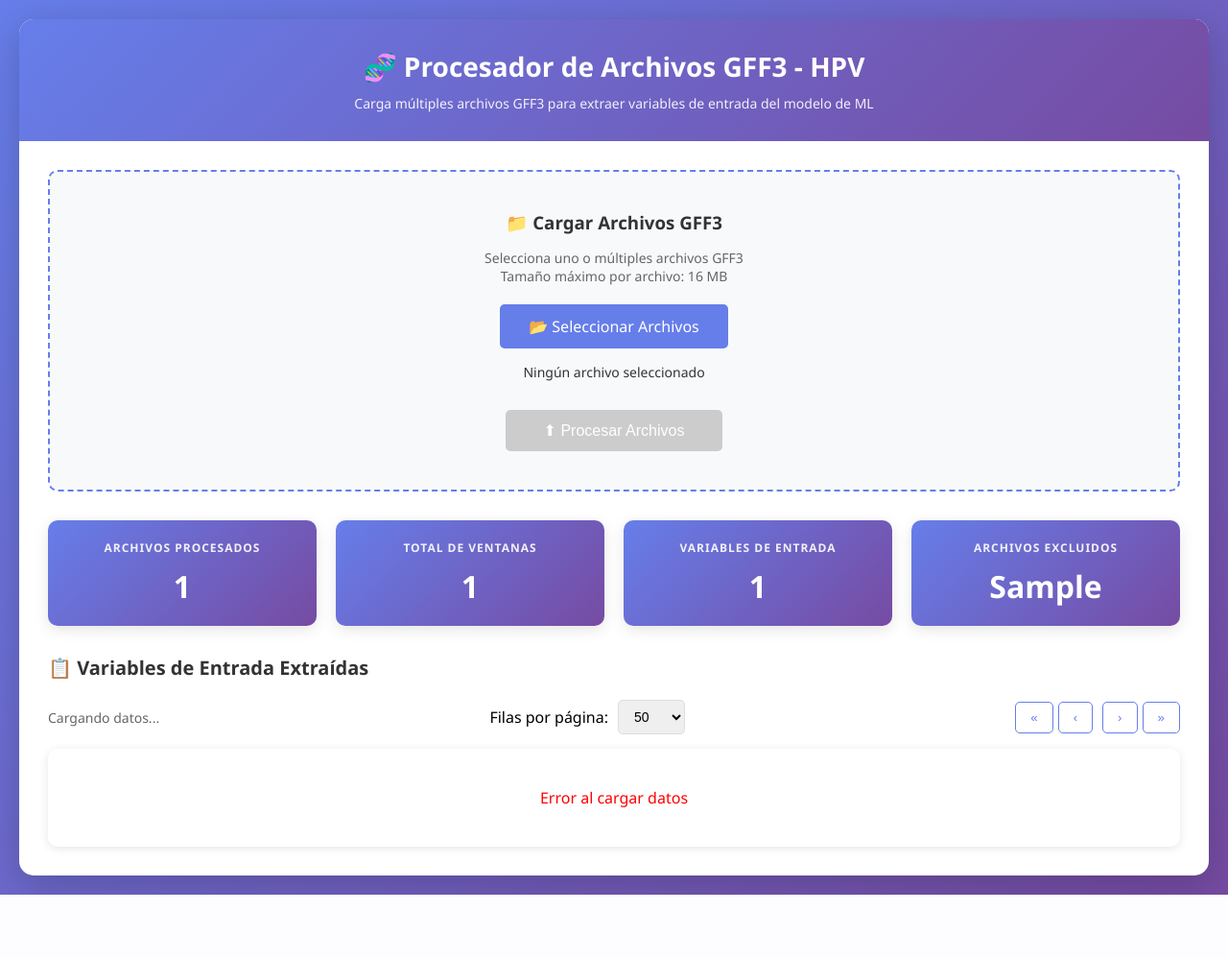
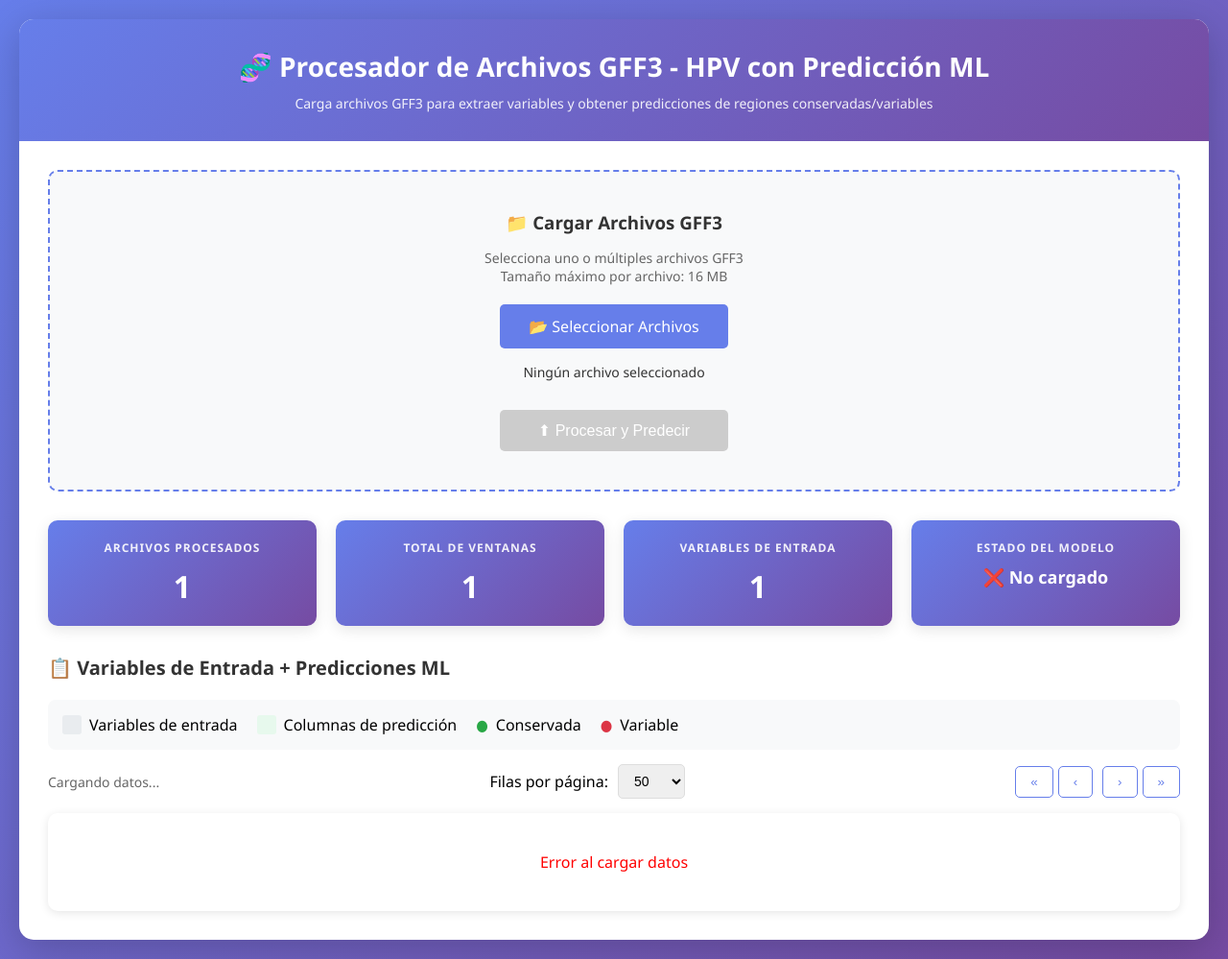
Before and after one commit to MarquezJean1/titulacion2026, a Flask app: template templates/index.html in a window 1280 px wide. Shown: the whole page at 96% size. Before the commit the page ends 932 px from the top, so only its background shows below. Run offline with Flask 3, Linux system fonts and the light colour scheme; the template is opened without the code that fills it: most values are stand-ins (such as "Sample title", 1, 10 or a date in 2020).

Commit message:
fix al leer las variables

```diff
--- a/app.py
+++ b/app.py
@@ -6,6 +6,7 @@
 from collections import Counter
 import math
 import re
+import pickle
 
 app = Flask(__name__)
 app.secret_key = 'tu_clave_secreta_aqui'
@@ -15,6 +16,20 @@
 ALLOWED_EXTENSIONS = {'gff3', 'gff'}
 
 os.makedirs(app.config['UPLOAD_FOLDER'], exist_ok=True)
+
+# ============================================================================
+# CARGAR MODELO Y SCALER
+# ============================================================================
+try:
+    with open('modelo_random_forest.pkl', 'rb') as archivo:
+        modelo = pickle.load(archivo)
+    with open('scaler.pkl', 'rb') as archivo:
+        scaler = pickle.load(archivo)
+    print("✅ Modelo y scaler cargados exitosamente")
+except Exception as e:
+    print(f"⚠️  Advertencia: No se pudieron cargar los modelos: {e}")
+    modelo = None
+    scaler = None
 
 # ============================================================================
 # FUNCIONES DE EXTRACCIÓN (del código original)
@@ -177,6 +192,73 @@
             return 'C', gen['nombre']
     return 'V', 'Intergénica'
 
+# ============================================================================
+# FUNCIÓN DE PREDICCIÓN
+# ============================================================================
+
+def predecir_region_genomica(datos_ventana):
+    """
+    Hace predicción usando el modelo cargado.
+    Filtra solo las variables que el modelo espera.
+    """
+    if modelo is None or scaler is None:
+        return {
+            'prediccion': 'N/A',
+            'prob_conservada': 0.0,
+            'prob_variable': 0.0
+        }
+
+    try:
+        # Variables que el modelo espera (SIN posicion_relativa)
+        variables_modelo = [
+            'freq_A', 'freq_T', 'freq_C', 'freq_G',
+            'contenido_GC',
+            'GC_skew', 'AT_skew',
+            'entropia_shannon',
+            'dinuc_AA', 'dinuc_AT', 'dinuc_CG', 'dinuc_GC', 'dinuc_TA', 'dinuc_TT',
+            'conservacion_posicional'
+        ]
+
+        # Filtrar solo las variables que el modelo necesita
+        datos_filtrados = {k: v for k, v in datos_ventana.items() if k in variables_modelo}
+
+        # Verificar que tengamos todas las variables necesarias
+        if len(datos_filtrados) != len(variables_modelo):
+            faltantes = set(variables_modelo) - set(datos_filtrados.keys())
+            print(f"⚠️ Faltan variables: {faltantes}")
+            return {
+                'prediccion': 'Error',
+                'prob_conservada': 0.0,
+                'prob_variable': 0.0
+            }
+
+        # Convertir a DataFrame con el orden correcto
+        df_input = pd.DataFrame([datos_filtrados])[variables_modelo]
+
+        # Escalar
+        df_scaled = scaler.transform(df_input)
+
+        # Predecir
+        prediccion = modelo.predict(df_scaled)[0]
+        probabilidad = modelo.predict_proba(df_scaled)[0]
+
+        resultado = {
+            'prediccion': 'Conservada' if prediccion == 1 else 'Variable',
+            'prob_conservada': round(float(probabilidad[1]), 4),
+            'prob_variable': round(float(probabilidad[0]), 4)
+        }
+
+        return resultado
+    except Exception as e:
+        print(f"Error en predicción: {e}")
+        import traceback
+        traceback.print_exc()
+        return {
+            'prediccion': 'Error',
+            'prob_conservada': 0.0,
+            'prob_variable': 0.0
+        }
+
 def procesar_multiples_gff3(archivos_gff3, tamano_ventana=100, paso=50):
     """Procesa múltiples archivos GFF3 y retorna DataFrame con variables"""
 
@@ -274,6 +356,7 @@
 
 # Variable global para almacenar el dataset procesado
 dataset_global = None
+dataset_completo_global = None  # Incluye predicciones
 excluidas_global = None
 
 @app.route('/')
@@ -282,7 +365,7 @@
 
 @app.route('/upload', methods=['POST'])
 def upload_file():
-    global dataset_global, excluidas_global
+    global dataset_global, dataset_completo_global, excluidas_global
 
     if 'files[]' not in request.files:
         flash('No se seleccionaron archivos')
@@ -315,39 +398,55 @@
             flash('Error: Todas las secuencias contienen códigos IUPAC')
             return redirect(url_for('index'))
 
-        # Extraer solo variables de entrada
+        # Extraer solo variables de entrada para predicción
         columnas_excluir = ['etiqueta', 'region_genomica', 'variante',
                            'inicio_ventana', 'fin_ventana', 'longitud_ventana']
 
         columnas_entrada = [col for col in df.columns if col not in columnas_excluir]
 
-        # Guardar en variables globales
+        # Guardar dataset de entrada
         dataset_global = df[columnas_entrada].copy()
+
+        # HACER PREDICCIONES
+        print("🤖 Realizando predicciones...")
+        predicciones = []
+        for idx, row in dataset_global.iterrows():
+            pred = predecir_region_genomica(row.to_dict())
+            predicciones.append(pred)
+
+        # Crear DataFrame con predicciones
+        df_predicciones = pd.DataFrame(predicciones)
+
+        # Combinar variables de entrada + predicciones
+        dataset_completo_global = pd.concat([dataset_global, df_predicciones], axis=1)
+
         excluidas_global = excluidas
 
-        flash(f'✅ {len(archivos_guardados)} archivos procesados exitosamente')
+        flash(f'✅ {len(archivos_guardados)} archivos procesados y {len(dataset_completo_global)} predicciones realizadas')
 
         # Preparar datos para la vista
         datos = {
-            'total_filas': len(dataset_global),
+            'total_filas': len(dataset_completo_global),
             'total_columnas': len(columnas_entrada),
-            'columnas': columnas_entrada,
             'total_archivos': len(archivos_guardados),
-            'archivos_excluidos': len(excluidas)
+            'archivos_excluidos': len(excluidas),
+            'modelo_cargado': modelo is not None
         }
 
         return render_template('index.html', datos=datos)
 
     except Exception as e:
         flash(f'Error al procesar archivos: {str(e)}')
+        import traceback
+        traceback.print_exc()
         return redirect(url_for('index'))
 
 @app.route('/get_data')
 def get_data():
-    """Endpoint para obtener datos paginados"""
-    global dataset_global
+    """Endpoint para obtener datos paginados con predicciones"""
+    global dataset_completo_global
 
-    if dataset_global is None:
+    if dataset_completo_global is None:
         return jsonify({'error': 'No hay datos cargados'}), 400
 
     page = int(request.args.get('page', 1))
@@ -356,16 +455,21 @@
     start_idx = (page - 1) * per_page
     end_idx = start_idx + per_page
 
-    total_rows = len(dataset_global)
+    total_rows = len(dataset_completo_global)
     total_pages = (total_rows + per_page - 1) // per_page
 
     # Obtener datos de la página
-    page_data = dataset_global.iloc[start_idx:end_idx]
+    page_data = dataset_completo_global.iloc[start_idx:end_idx]
+
+    # Separar columnas de variables y predicciones
+    columnas_prediccion = ['prediccion', 'prob_conservada', 'prob_variable']
+    columnas_variables = [col for col in dataset_completo_global.columns if col not in columnas_prediccion]
 
     # Convertir a formato JSON
     data = {
         'rows': page_data.to_dict('records'),
-        'columns': list(dataset_global.columns),
+        'columnas_variables': columnas_variables,
+        'columnas_prediccion': columnas_prediccion,
         'page': page,
         'per_page': per_page,
         'total_rows': total_rows,
--- a/requerimientos.txt
+++ b/requerimientos.txt
@@ -1,6 +1,8 @@
 pip install flask
 pip install pandas
 pip install numpy
+pip install scikit-learn==1.6.1
+
 
 python -m venv venv
 venv\Scripts\activate
--- a/templates/index.html
+++ b/templates/index.html
@@ -3,7 +3,7 @@
 <head>
     <meta charset="UTF-8">
     <meta name="viewport" content="width=device-width, initial-scale=1.0">
-    <title>Procesador de Archivos GFF3 - HPV</title>
+    <title>Procesador de Archivos GFF3 - HPV con ML</title>
     <style>
         * {
             margin: 0;
@@ -155,6 +155,10 @@
             box-shadow: 0 4px 15px rgba(0,0,0,0.1);
         }
 
+        .stat-card.success {
+            background: linear-gradient(135deg, #28a745 0%, #20c997 100%);
+        }
+
         .stat-card h4 {
             font-size: 12px;
             opacity: 0.9;
@@ -262,6 +266,11 @@
             white-space: nowrap;
         }
 
+        /* Columnas de predicción con fondo diferente */
+        th.prediccion-col {
+            background: linear-gradient(135deg, #28a745 0%, #20c997 100%);
+        }
+
         td {
             padding: 12px;
             border-bottom: 1px solid #e9ecef;
@@ -269,12 +278,34 @@
             color: #333;
         }
 
+        /* Columnas de predicción resaltadas */
+        td.prediccion-col {
+            background-color: #e7f9ed;
+            font-weight: 600;
+        }
+
+        td.prediccion-col.conservada {
+            color: #28a745;
+        }
+
+        td.prediccion-col.variable {
+            color: #dc3545;
+        }
+
         tbody tr:hover {
             background-color: #f8f9fa;
         }
 
+        tbody tr:hover td.prediccion-col {
+            background-color: #d4f4dd;
+        }
+
         tbody tr:nth-child(even) {
             background-color: #fafbfc;
+        }
+
+        tbody tr:nth-child(even) td.prediccion-col {
+            background-color: #dff7e6;
         }
 
         .loading {
@@ -298,40 +329,43 @@
             100% { transform: rotate(360deg); }
         }
 
-        .columns-list {
+        .legend {
             background-color: #f8f9fa;
-            padding: 20px;
+            padding: 15px;
             border-radius: 8px;
-            margin-bottom: 20px;
+            margin-bottom: 15px;
+            display: flex;
+            gap: 20px;
+            align-items: center;
+            flex-wrap: wrap;
         }
 
-        .columns-list h4 {
-            color: #333;
-            margin-bottom: 15px;
+        .legend-item {
+            display: flex;
+            align-items: center;
+            gap: 8px;
         }
 
-        .columns-grid {
-            display: grid;
-            grid-template-columns: repeat(auto-fill, minmax(180px, 1fr));
-            gap: 10px;
+        .legend-color {
+            width: 20px;
+            height: 20px;
+            border-radius: 3px;
         }
 
-        .column-item {
-            background-color: white;
-            padding: 8px 12px;
-            border-radius: 5px;
-            font-size: 12px;
-            color: #667eea;
-            font-weight: 500;
-            border: 1px solid #e9ecef;
+        .legend-color.variables {
+            background-color: #e9ecef;
+        }
+
+        .legend-color.prediccion {
+            background-color: #e7f9ed;
         }
     </style>
 </head>
 <body>
     <div class="container">
         <div class="header">
-            <h1>🧬 Procesador de Archivos GFF3 - HPV</h1>
-            <p>Carga múltiples archivos GFF3 para extraer variables de entrada del modelo de ML</p>
+            <h1>🧬 Procesador de Archivos GFF3 - HPV con Predicción ML</h1>
+            <p>Carga archivos GFF3 para extraer variables y obtener predicciones de regiones conservadas/variables</p>
         </div>
 
         <div class="content">
@@ -356,7 +390,7 @@
                     <div class="files-list" id="files-list">Ningún archivo seleccionado</div>
 
                     <button type="submit" class="btn-upload" id="btn-submit" disabled>
-                        ⬆ Procesar Archivos
+                        ⬆ Procesar y Predecir
                     </button>
                 </form>
             </div>
@@ -375,14 +409,39 @@
                     <h4>Variables de Entrada</h4>
                     <div class="number">{{ datos.total_columnas }}</div>
                 </div>
-                <div class="stat-card">
-                    <h4>Archivos Excluidos</h4>
-                    <div class="number">{{ datos.archivos_excluidos }}</div>
+                <div class="stat-card {% if datos.modelo_cargado %}success{% endif %}">
+                    <h4>Estado del Modelo</h4>
+                    <div class="number" style="font-size: 18px;">
+                        {% if datos.modelo_cargado %}
+                        ✅ Activo
+                        {% else %}
+                        ❌ No cargado
+                        {% endif %}
+                    </div>
                 </div>
             </div>
 
             <div class="table-section">
-                <h3>📋 Variables de Entrada Extraídas</h3>
+                <h3>📋 Variables de Entrada + Predicciones ML</h3>
+
+                <div class="legend">
+                    <div class="legend-item">
+                        <div class="legend-color variables"></div>
+                        <span>Variables de entrada</span>
+                    </div>
+                    <div class="legend-item">
+                        <div class="legend-color prediccion"></div>
+                        <span>Columnas de predicción</span>
+                    </div>
+                    <div class="legend-item">
+                        <span style="color: #28a745; font-weight: bold;">●</span>
+                        <span>Conservada</span>
+                    </div>
+                    <div class="legend-item">
+                        <span style="color: #dc3545; font-weight: bold;">●</span>
+                        <span>Variable</span>
+                    </div>
+                </div>
 
                 <div class="table-controls">
                     <div class="page-info" id="page-info">Cargando datos...</div>
@@ -465,9 +524,20 @@
 
                     // Actualizar header
                     const thead = document.getElementById('table-header');
-                    thead.innerHTML = '<tr><th>#</th>' +
-                        data.columns.map(col => `<th>${col}</th>`).join('') +
-                        '</tr>';
+                    let headerHTML = '<tr><th>#</th>';
+
+                    // Columnas de variables
+                    data.columnas_variables.forEach(col => {
+                        headerHTML += `<th>${col}</th>`;
+                    });
+
+                    // Columnas de predicción (resaltadas)
+                    data.columnas_prediccion.forEach(col => {
+                        headerHTML += `<th class="prediccion-col">${col.replace('_', ' ').toUpperCase()}</th>`;
+                    });
+
+                    headerHTML += '</tr>';
+                    thead.innerHTML = headerHTML;
 
                     // Actualizar body
                     const tbody = document.getElementById('table-body');
@@ -476,11 +546,28 @@
                     data.rows.forEach((row, index) => {
                         const tr = document.createElement('tr');
                         const rowNumber = (currentPage - 1) * perPage + index + 1;
-                        tr.innerHTML = `<td><strong>${rowNumber}</strong></td>` +
-                            data.columns.map(col => {
-                                const value = row[col];
-                                return `<td>${typeof value === 'number' ? value.toFixed(4) : value}</td>`;
-                            }).join('');
+                        let rowHTML = `<td><strong>${rowNumber}</strong></td>`;
+
+                        // Columnas de variables
+                        data.columnas_variables.forEach(col => {
+                            const value = row[col];
+                            rowHTML += `<td>${typeof value === 'number' ? value.toFixed(4) : value}</td>`;
+                        });
+
+                        // Columnas de predicción (resaltadas)
+                        data.columnas_prediccion.forEach(col => {
+                            const value = row[col];
+                            let cellClass = 'prediccion-col';
+
+                            if (col === 'prediccion') {
+                                cellClass += value === 'Conservada' ? ' conservada' : ' variable';
+                                rowHTML += `<td class="${cellClass}">${value}</td>`;
+                            } else {
+                                rowHTML += `<td class="${cellClass}">${typeof value === 'number' ? value.toFixed(4) : value}</td>`;
+                            }
+                        });
+
+                        tr.innerHTML = rowHTML;
                         tbody.appendChild(tr);
                     });
 
```
Also changed, not shown: 3 other files.
